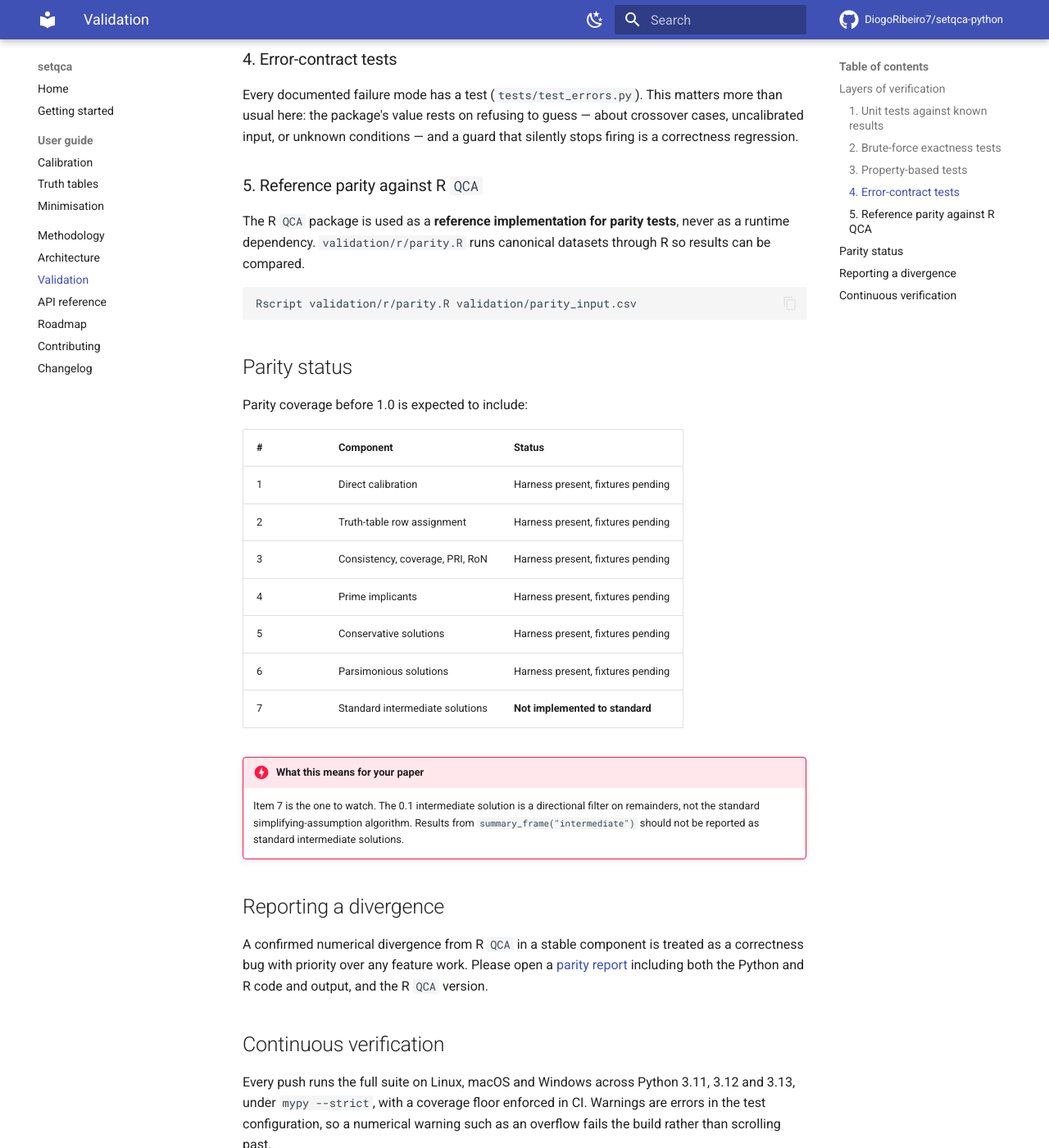
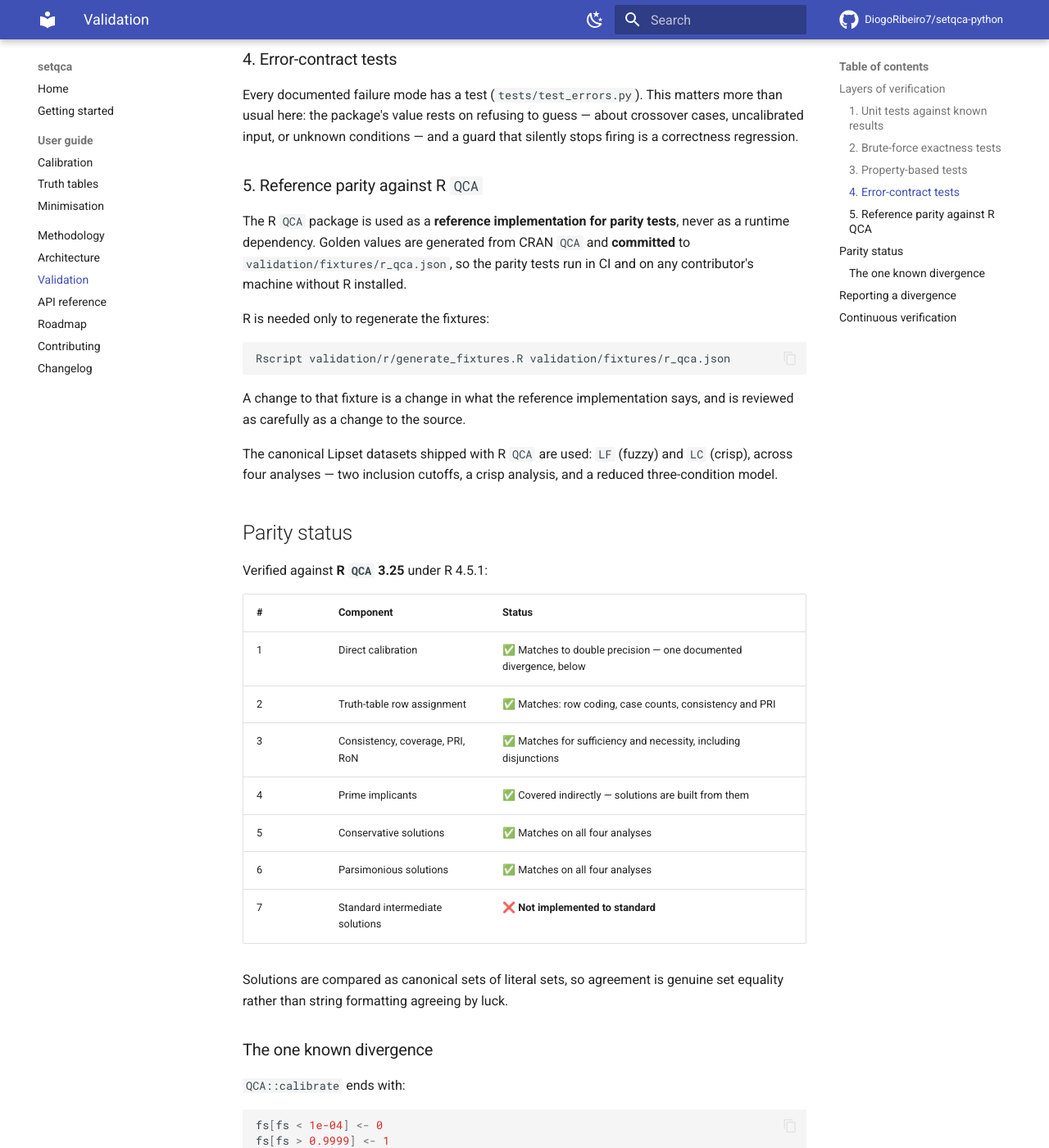
Before and after one commit to DiogoRibeiro7/setqca-python, an MkDocs documentation site: the page built from docs/VALIDATION.md, in a window 1280 px wide and 1400 px high, scrolled down 1107 px. Shown: the whole window at 82% size. Built offline with MkDocs 1.6.1 and Material for MkDocs 9.7.7, drawn with Linux system fonts in a browser that asks for light colours; comment, search, counter and statistics services are not loaded; some of the changed text lies outside the part shown.

Commit message:
Add R QCA parity fixtures and verify the mathematical core against them
Closes the last outstanding claim in the validation policy. Verified
against CRAN QCA 3.25 under R 4.5.1 on the canonical Lipset datasets, LF
(fuzzy) and LC (crisp), across four analyses: two inclusion cutoffs, a
crisp model and a reduced three-condition model.

Matching to double precision:

  direct calibration, logistic and piecewise, both directions
  truth-table coding, case counts, consistency and PRI, per row
  sufficiency consistency, coverage and PRI
  necessity consistency, coverage and RoN, including disjunctions
  conservative solutions
  parsimonious solutions

Solutions are compared as canonical sets of literal sets, so agreement is
set equality rather than two formatters happening to agree.

Golden values are generated by validation/r/generate_fixtures.R and
committed to validation/fixtures/r_qca.json, so the parity tests run in
CI and for contributors with no R installed. R is needed only to
regenerate them, and a fixture diff is a change in what the reference
implementation says.

One divergence, documented rather than papered over. QCA::calibrate ends
with `fs[fs < 1e-04] <- 0; fs[fs > 0.9999] <- 1`, so R reports extreme
memberships as exactly 0 or 1 while setqca reports the transformation
itself. Within the anchors the two agree to 1e-16. Snapping would put a
discontinuity into a continuous transformation and claim full
non-membership on weaker evidence than the data carries, so setqca keeps
the exact value; a test pins the divergence to the snapping tails so it
cannot widen unnoticed. An opt-in R-compatible mode is a 0.2 candidate.

Also replaces validation/r/parity.R, which printed one truth table for a
toy dataset for a human to eyeball, and adds a deterministic test for the
solver's memoisation prune. That branch was previously reached only when
Hypothesis happened to generate a suitable chart, which made coverage of
it flaky.

````diff
--- a/docs/VALIDATION.md
+++ b/docs/VALIDATION.md
@@ -49,26 +49,61 @@ silently stops firing is a correctness regression.
 ### 5. Reference parity against R `QCA`
 
 The R `QCA` package is used as a **reference implementation for parity tests**,
-never as a runtime dependency. `validation/r/parity.R` runs canonical datasets
-through R so results can be compared.
+never as a runtime dependency. Golden values are generated from CRAN `QCA` and
+**committed** to `validation/fixtures/r_qca.json`, so the parity tests run in CI
+and on any contributor's machine without R installed.
+
+R is needed only to regenerate the fixtures:
 
 ```bash
-Rscript validation/r/parity.R validation/parity_input.csv
+Rscript validation/r/generate_fixtures.R validation/fixtures/r_qca.json
 ```
+
+A change to that fixture is a change in what the reference implementation says,
+and is reviewed as carefully as a change to the source.
+
+The canonical Lipset datasets shipped with R `QCA` are used: `LF` (fuzzy) and
+`LC` (crisp), across four analyses — two inclusion cutoffs, a crisp analysis,
+and a reduced three-condition model.
 
 ## Parity status
 
-Parity coverage before 1.0 is expected to include:
+Verified against **R `QCA` 3.25** under R 4.5.1:
 
 | # | Component | Status |
 | --- | --- | --- |
-| 1 | Direct calibration | Harness present, fixtures pending |
-| 2 | Truth-table row assignment | Harness present, fixtures pending |
-| 3 | Consistency, coverage, PRI, RoN | Harness present, fixtures pending |
-| 4 | Prime implicants | Harness present, fixtures pending |
-| 5 | Conservative solutions | Harness present, fixtures pending |
-| 6 | Parsimonious solutions | Harness present, fixtures pending |
-| 7 | Standard intermediate solutions | **Not implemented to standard** |
+| 1 | Direct calibration | ✅ Matches to double precision — one documented divergence, below |
+| 2 | Truth-table row assignment | ✅ Matches: row coding, case counts, consistency and PRI |
+| 3 | Consistency, coverage, PRI, RoN | ✅ Matches for sufficiency and necessity, including disjunctions |
+| 4 | Prime implicants | ✅ Covered indirectly — solutions are built from them |
+| 5 | Conservative solutions | ✅ Matches on all four analyses |
+| 6 | Parsimonious solutions | ✅ Matches on all four analyses |
+| 7 | Standard intermediate solutions | ❌ **Not implemented to standard** |
+
+Solutions are compared as canonical sets of literal sets, so agreement is
+genuine set equality rather than string formatting agreeing by luck.
+
+### The one known divergence
+
+`QCA::calibrate` ends with:
+
+```r
+fs[fs < 1e-04] <- 0
+fs[fs > 0.9999] <- 1
+```
+
+R therefore reports a membership below `1e-4` as exactly 0, and above `0.9999`
+as exactly 1. `setqca` reports the value of the transformation itself.
+
+Within the anchors the two agree to machine precision (≤ 1e-16). They differ
+only for values far outside the anchor range — for anchors 20/50/80, a raw score
+of −50 calibrates to `5.46e-05` in `setqca` and to `0` in R.
+
+This is deliberate. Snapping introduces a discontinuity into a continuous
+transformation, and asserting *full* non-membership is a stronger claim than the
+data supports. The difference is bounded by `1e-4` and cannot change a
+truth-table corner assignment. `tests/test_parity.py` pins the divergence, so if
+either implementation changes the test fails rather than drifting quietly.
 
 !!! danger "What this means for your paper"
     Item 7 is the one to watch. The 0.1 intermediate solution is a directional
@@ -89,3 +124,13 @@ Every push runs the full suite on Linux, macOS and Windows across Python 3.11,
 3.12 and 3.13, under `mypy --strict`, with a coverage floor enforced in CI.
 Warnings are errors in the test configuration, so a numerical warning such as an
 overflow fails the build rather than scrolling past.
+
+The parity tests run in that same suite, because the golden values are committed
+rather than computed at test time. A regression against R therefore fails CI on
+every platform, not only on a maintainer's machine with R installed.
+
+Run only the parity tests with:
+
+```bash
+poetry run pytest -m parity
+```
````
Also changed, not shown: CHANGELOG.md (+30 -0 lines), README.md (+16 -4 lines), docs/ROADMAP.md (+5 -1 lines), 7 other files.
